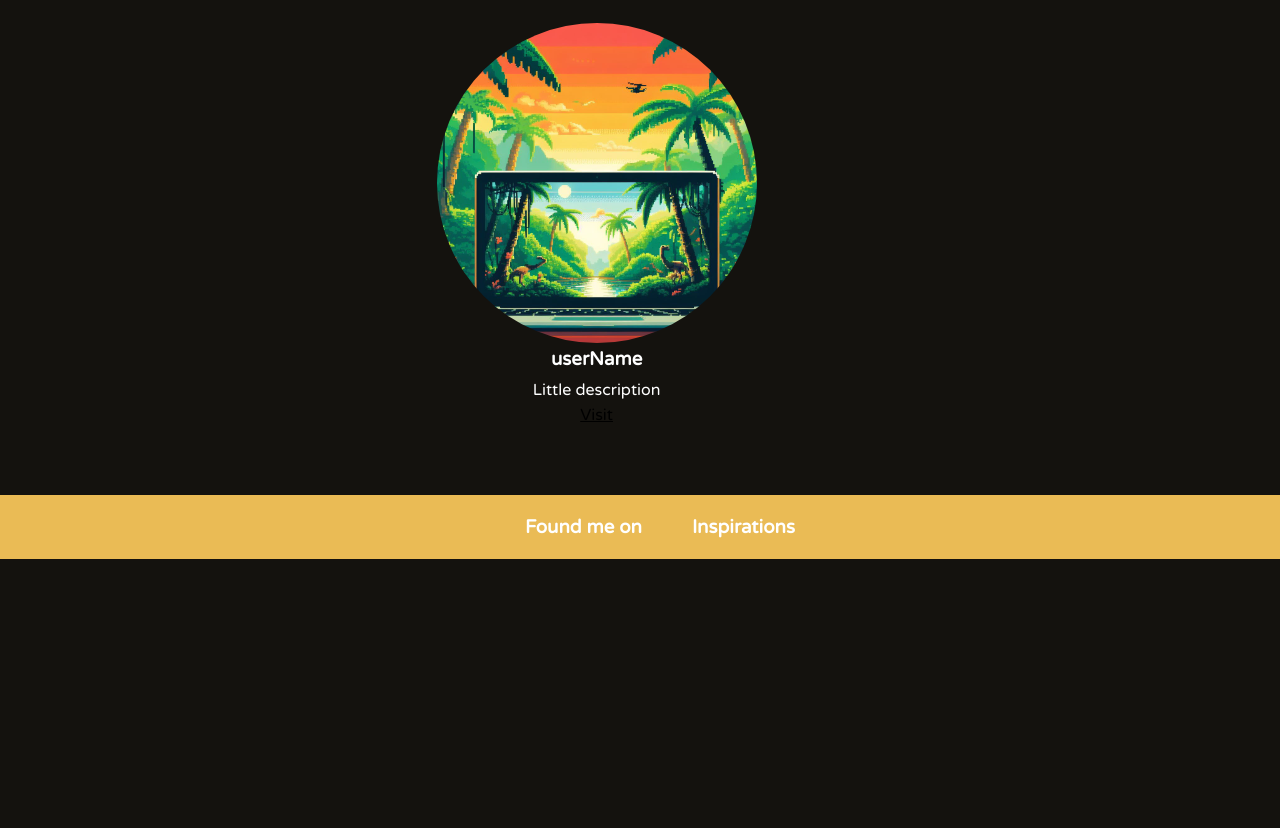
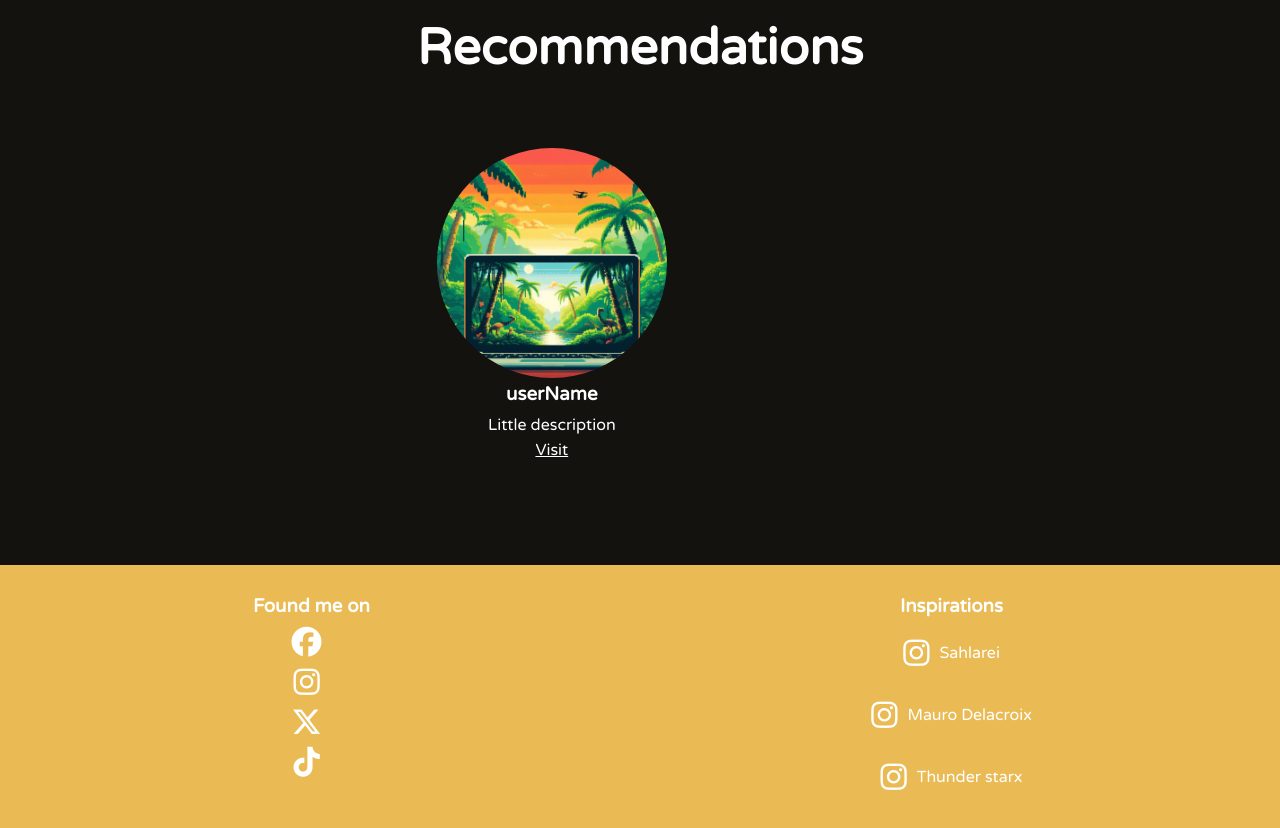
Before and after one commit to alejandroMendozaR/Alleks, a plain HTML site: page index.html in a window 1280 px wide. Shown: the part 1770-2598 px from the top of the page. Before the commit the page ends 2329 px from the top, so only its background shows below. Drawn offline with Linux system fonts and the light colour scheme; a web font is replaced by a local one.

Commit message:
Cuarto commit

```diff
--- a/classes/index.css
+++ b/classes/index.css
@@ -17,23 +17,28 @@ body {
 }
 h1 {
     font-size: 50px;
+    text-align: center;
 }
 h3 {
     margin: 5px;
+    text-align: center;
 }
 
 #banner {
     position: relative;
     top: 10vh;
-    box-sizing: border-box;
+    box-sizing: content-box;
     display: flex;
     align-items: center;
     width: 100%;
     height: 65vh;
     overflow: hidden;
+    border-bottom: solid 10px var(--yellow);
+    box-shadow: 0px 0px 100px var(--yellow);
 }
 #banner * {
     color: #000;
+
 }
 .bgBanner {
     z-index: -1;
@@ -43,7 +48,7 @@ h3 {
     top: 0px;
 }
 .pfp {
-    box-shadow: 0px 0px 15px var(--orange);
+    box-shadow: 0px 0px 30px var(--orange);
     height: 80%;
     border-radius: 50%;
     margin: 0px 30px;
@@ -60,6 +65,7 @@ h3 {
     justify-content: space-between;
     box-sizing: border-box;
     background-color: #EABB55;
+    z-index: 10;
 }
 
 #navbar ul {
@@ -105,7 +111,7 @@ h3 {
 }
 
 .main {
-    margin: 50px 70px;
+    margin: 85px 80px;
     display: flex;
     flex-direction: column;
     justify-content: center;
@@ -142,7 +148,7 @@ h3 {
         justify-content: space-between;
     }
     .draw {
-        height: 60vh;
+        height: 70vh;
         list-style: none;
         border-radius: 20px;
         display: flex;
@@ -159,7 +165,8 @@ h3 {
 
     }
     .draw img {
-        height: 48vh;
+        border-radius: 10px;
+        height: 55vh;
     }
     .draw p {
         margin: 2px;
@@ -167,7 +174,6 @@ h3 {
     }
     .draw:hover{
         filter: brightness(50%);
-        color: blue;
         transition: 0.3s;
     }
 
@@ -190,7 +196,7 @@ h3 {
     }
     .recom {
         position: relative;
-        width: 25vw;
+        width: 18vw;
         margin: 20px;
         display: flex;
         flex-direction: column;
@@ -205,22 +211,35 @@ h3 {
         margin: 5px;
     }
     .recom a {
-        text-decoration: underline solid #000;
-        color: #000;
+        text-decoration: underline solid #fff;
     }
 
 footer {
     background-color: var(--yellow);
     width: 100%;
+    padding: 20px 0px;
+    display: flex;
+    justify-content: space-around;
+    align-items: start;
+}
+footer ul {
+    margin: 0%;
+    padding: 0%;
+}
+footer ul li {
+    list-style: none;
+    justify-content: center;
+    align-items: center;
+    margin: 10px 0px;
+    width: 100%;
+}
+footer ul li i {
+    font-size: 30px;
+    margin-right: 10px;
+}
+footer ul li a {
+    text-decoration: none;
     display: flex;
     justify-content: center;
     align-items: center;
 }
-
-footer ul li {
-    list-style: none;
-}
-footer ul li a {
-    color: #000;
-    text-decoration: none;
-}
--- a/index.html
+++ b/index.html
@@ -8,6 +8,8 @@
     <link rel="preconnect" href="https://fonts.googleapis.com">
     <link rel="preconnect" href="https://fonts.gstatic.com" crossorigin="">
     <link href="https://fonts.googleapis.com/css2?family=Amaranth&family=Permanent+Marker&family=Varela+Round&display=swap" rel="stylesheet">
+    <script src="https://kit.fontawesome.com/f6d9fecf2a.js" crossorigin="anonymous"></script><!-- iconos -->
+
     <link rel="stylesheet" href="./classes/index.css">
 </head>
 <body>
@@ -84,22 +86,22 @@
             </li>
             <li>
                 <a href="">
-
+                    <i class="fa-brands fa-facebook"></i>
+                </a>
+            </li>
+            <li>
+                <a href="https://www.instagram.com/alleks_drw?utm_source=ig_web_button_share_sheet&igsh=ZDNlZDc0MzIxNw==">
+                    <i class="fa-brands fa-instagram"></i>
                 </a>
             </li>
             <li>
                 <a href="">
-
+                    <i class="fa-brands fa-x-twitter"></i>
                 </a>
             </li>
             <li>
                 <a href="">
-
-                </a>
-            </li>
-            <li>
-                <a href="">
-
+                    <i class="fa-brands fa-tiktok"></i>
                 </a>
             </li>
         </ul>
@@ -109,16 +111,17 @@
             </li>
             <li>
                 <a href="">
-
+                    <i class="fa-brands fa-instagram"></i><p>Sahlarei</p>
                 </a>
             </li>
             <li>
                 <a href="">
-
+                    <i class="fa-brands fa-instagram"></i><p>Mauro Delacroix</p>
                 </a>
             </li>
             <li>
                 <a href="">
+                    <i class="fa-brands fa-instagram"></i><p>Thunder starx</p>
 
                 </a>
             </li>
```
